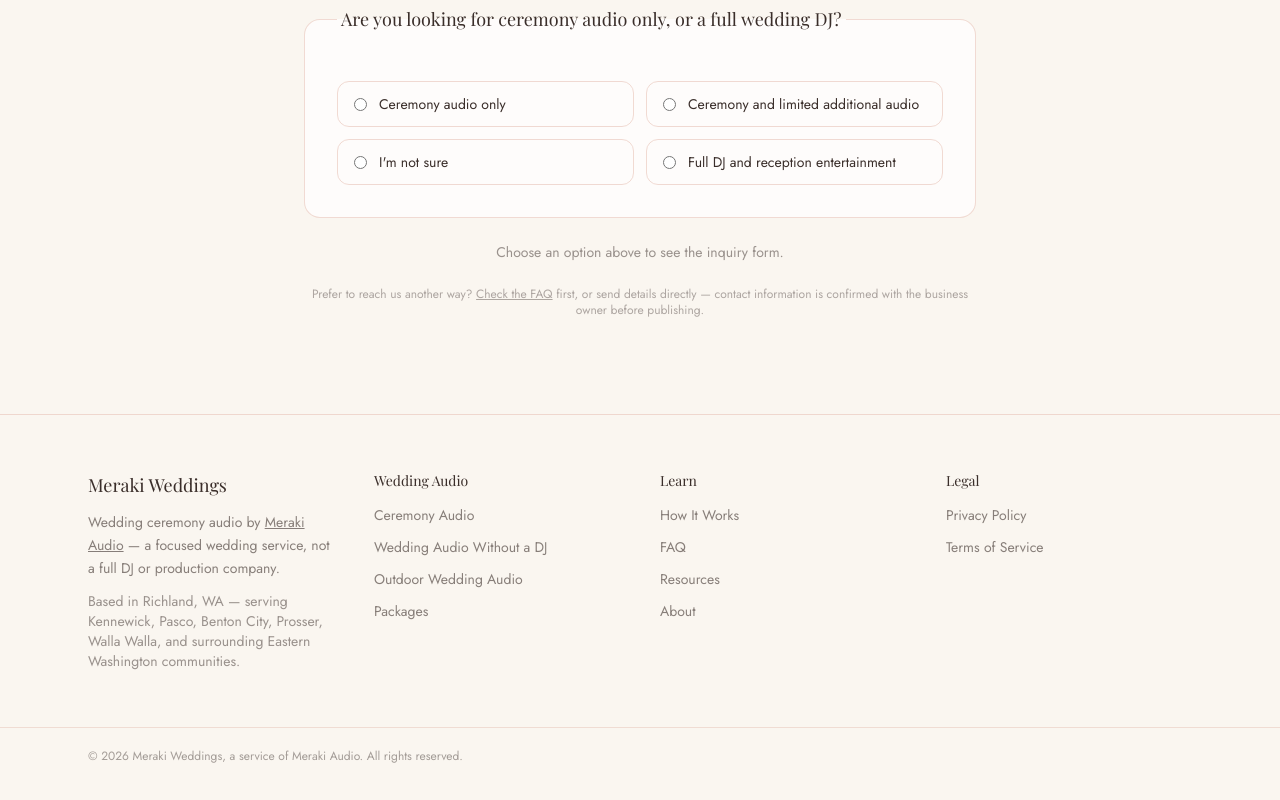
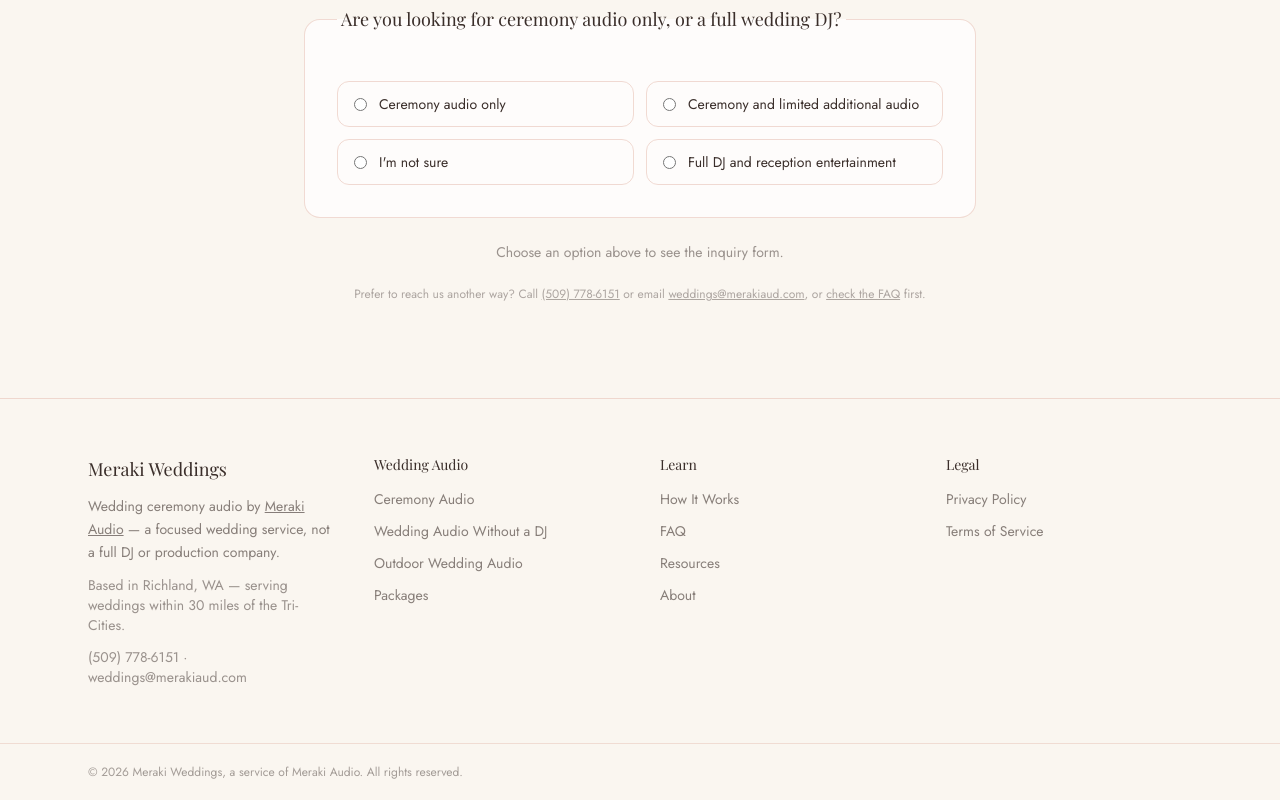
Before and after one commit to b-glitch23/meraki-weddings, a React (Vite) app: page /contact in a window 1280 px wide. Shown: the part 296-1096 px from the top of the page. Built offline with nearby package versions, Linux system fonts and the light colour scheme; a web font is replaced by a local one.

Commit message:
Add files via upload

```diff
--- a/src/components/Footer.tsx
+++ b/src/components/Footer.tsx
@@ -1,6 +1,6 @@
 import { Link } from "react-router-dom";
-import { MERAKIAUD_URL } from "../lib/siteConfig";
-import { trackPortfolioLinkClick } from "../lib/analytics";
+import { MERAKIAUD_URL, BUSINESS_INFO } from "../lib/siteConfig";
+import { trackPortfolioLinkClick, trackPhoneClick, trackEmailClick } from "../lib/analytics";
 
 const columns = [
   {
@@ -50,8 +50,24 @@
             — a focused wedding service, not a full DJ or production company.
           </p>
           <p className="text-charcoal/50 text-sm mt-3">
-            Based in Richland, WA — serving Kennewick, Pasco, Benton City, Prosser, Walla Walla,
-            and surrounding Eastern Washington communities.
+            Based in Richland, WA — serving weddings within 30 miles of the Tri-Cities.
+          </p>
+          <p className="text-charcoal/50 text-sm mt-3">
+            <a
+              href={BUSINESS_INFO.phoneHref}
+              onClick={() => trackPhoneClick()}
+              className="hover:text-rose"
+            >
+              {BUSINESS_INFO.phone}
+            </a>
+            {" · "}
+            <a
+              href={BUSINESS_INFO.emailHref}
+              onClick={() => trackEmailClick()}
+              className="hover:text-rose"
+            >
+              {BUSINESS_INFO.email}
+            </a>
           </p>
         </div>
 
--- a/src/components/QualifierGate.tsx
+++ b/src/components/QualifierGate.tsx
@@ -1,8 +1,8 @@
 import { useState } from "react";
 import { Link } from "react-router-dom";
 import BookingForm from "./BookingForm";
-import { trackFormStart } from "../lib/analytics";
-import { MERAKIAUD_URL } from "../lib/siteConfig";
+import { trackFormStart, trackPhoneClick, trackEmailClick } from "../lib/analytics";
+import { MERAKIAUD_URL, BUSINESS_INFO } from "../lib/siteConfig";
 
 type Option = {
   value: string;
@@ -102,12 +102,27 @@
       )}
 
       <p className="text-center text-charcoal/40 text-xs mt-6">
-        Prefer to reach us another way?{" "}
+        Prefer to reach us another way? Call{" "}
+        <a
+          href={BUSINESS_INFO.phoneHref}
+          onClick={() => trackPhoneClick()}
+          className="underline hover:text-rose"
+        >
+          {BUSINESS_INFO.phone}
+        </a>{" "}
+        or email{" "}
+        <a
+          href={BUSINESS_INFO.emailHref}
+          onClick={() => trackEmailClick()}
+          className="underline hover:text-rose"
+        >
+          {BUSINESS_INFO.email}
+        </a>
+        , or{" "}
         <Link to="/faq/" className="underline hover:text-rose">
-          Check the FAQ
+          check the FAQ
         </Link>{" "}
-        first, or send details directly — contact information is confirmed with the business
-        owner before publishing.
+        first.
       </p>
     </div>
   );
```
